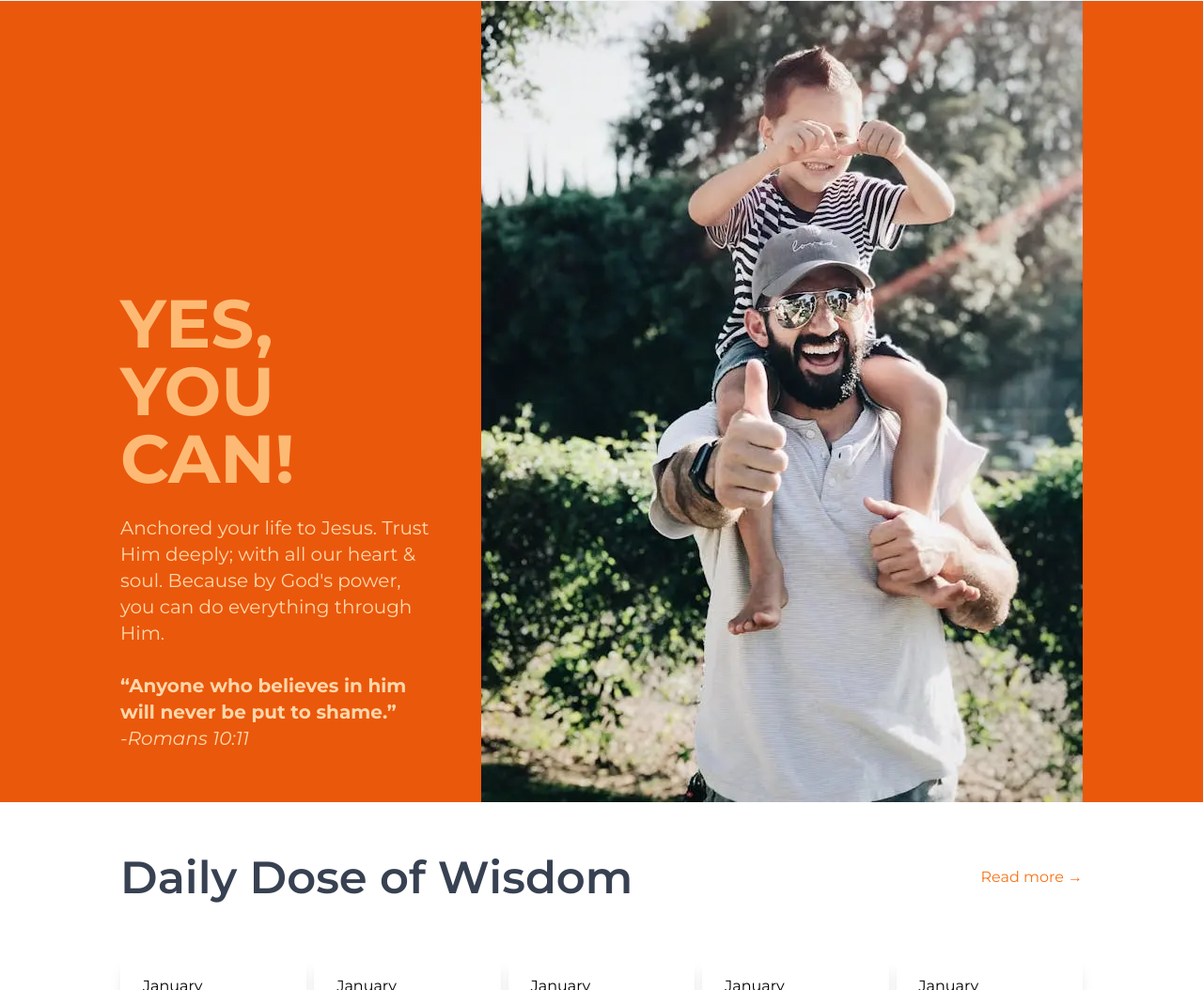
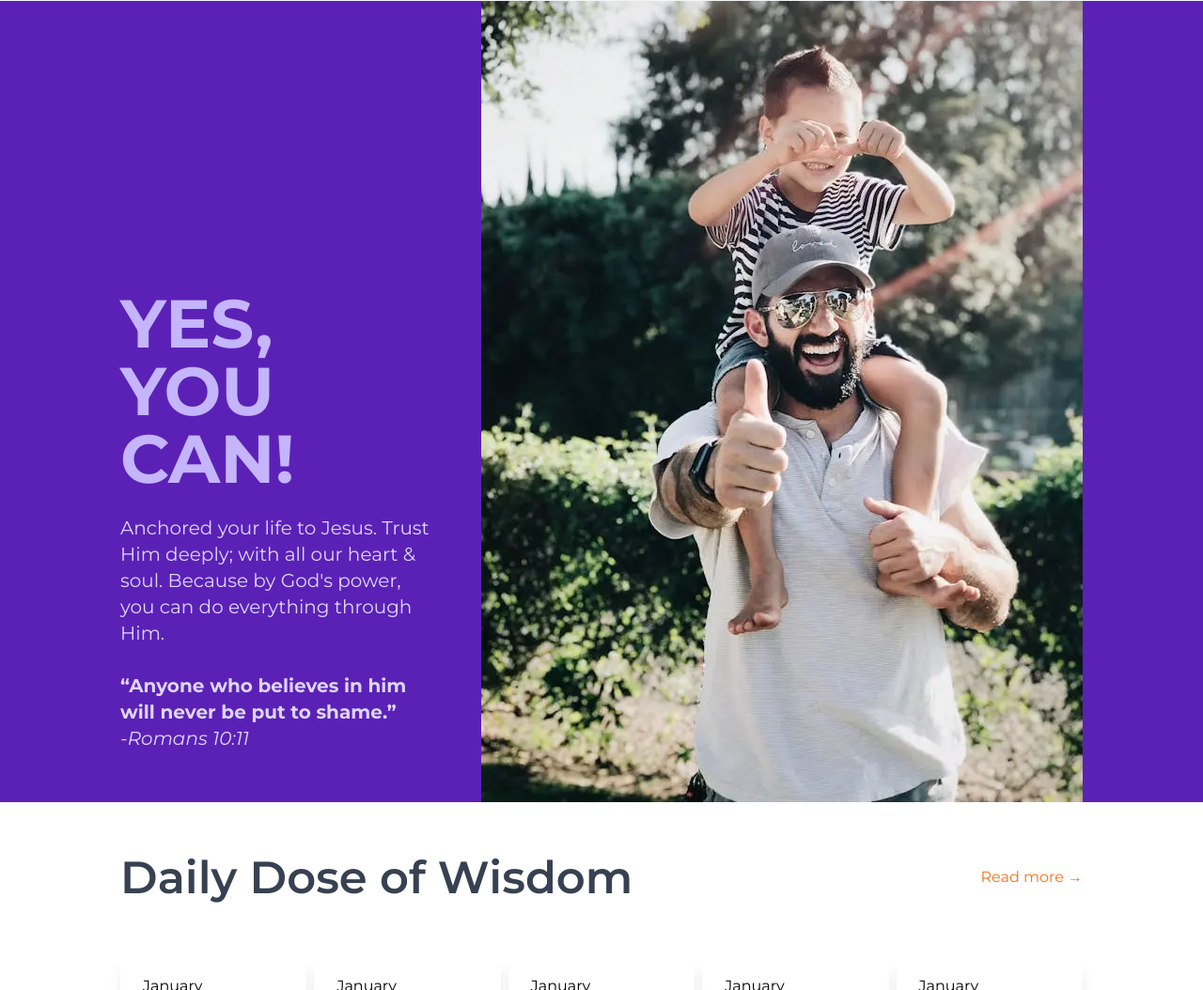
Before and after one commit to SpotCrux/tbp, an Eleventy site: page src/index.njk in a window 1280 px wide. Shown: the part 1397-2451 px from the top of the page at 94% size. Built offline with nearby package versions, Linux system fonts and the light colour scheme; Eleventy itself is replaced by a stand-in of ours; files that its build step writes are made by us from their sources.

Commit message:
Modification
modification of yes you can part

```diff
--- a/src/index.njk
+++ b/src/index.njk
@@ -44,10 +44,10 @@ title: Home
 
 
 
-<section class='flex justify-between px-[10%] gap-6 items-center bg-orange-600 ' >
+<section class='flex justify-between px-[10%] gap-6 items-center bg-violet-800 ' >
     <div class='h-60'>
-    <p class='text-7xl font-bold mb-6 text-orange-300'>YES,<br>YOU CAN!</p>
-    <p class='pr-6 text-orange-200 text-xl'>Anchored your life to Jesus. Trust Him deeply; with all our heart & soul. Because by God's power, you can do everything through Him.
+    <p class='text-7xl font-bold mb-6 text-violet-300'>YES,<br>YOU CAN!</p>
+    <p class='pr-6 text-violet-200 text-xl'>Anchored your life to Jesus. Trust Him deeply; with all our heart & soul. Because by God's power, you can do everything through Him.
     <br><br>
     <span class='font-bold'>“Anyone who believes in him will never be put to shame.”</span><br>
     <em>-Romans 10:11</em> <br><br>
```
Also changed, not shown: public/blog/2024-05-29-my-sixth-blog/index.html (added), public/blog/index.html, public/index.html, public/style.css.
